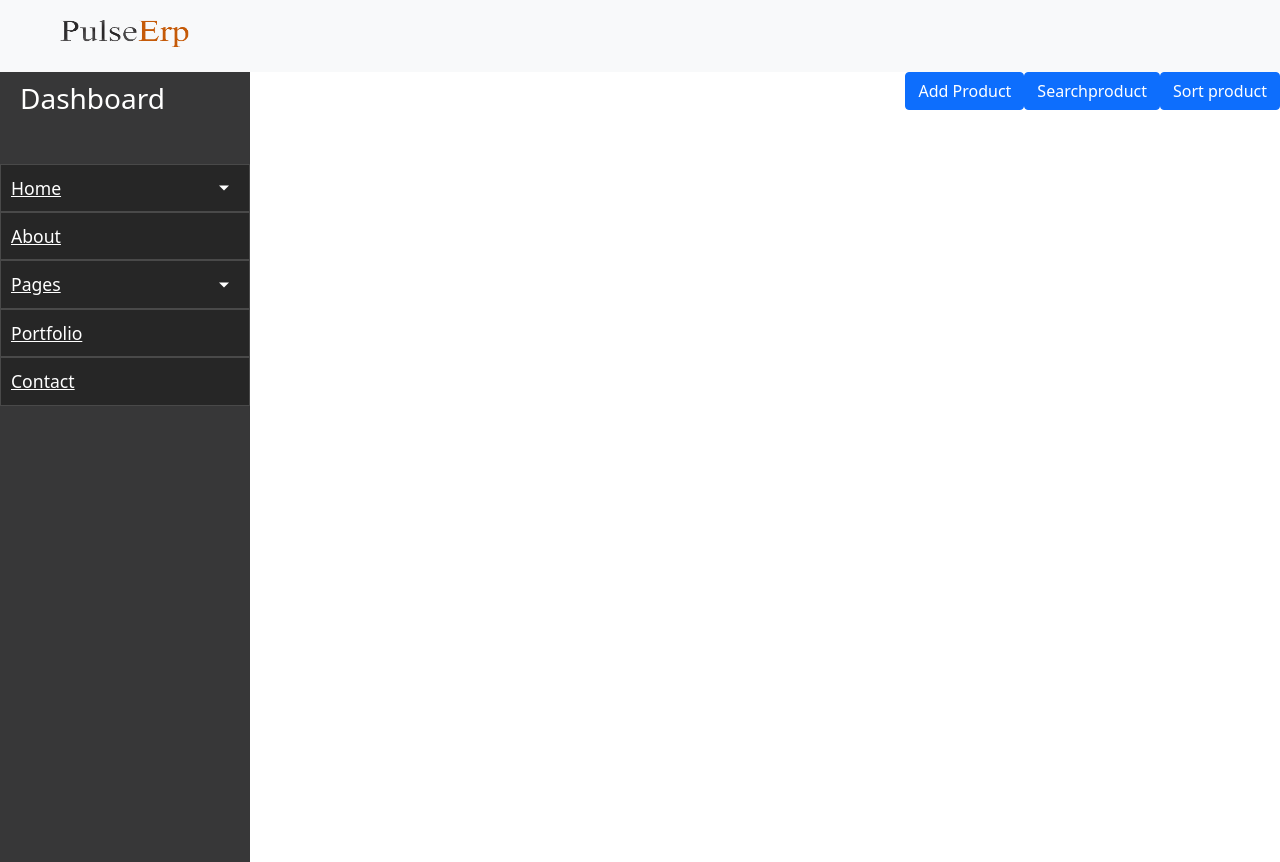
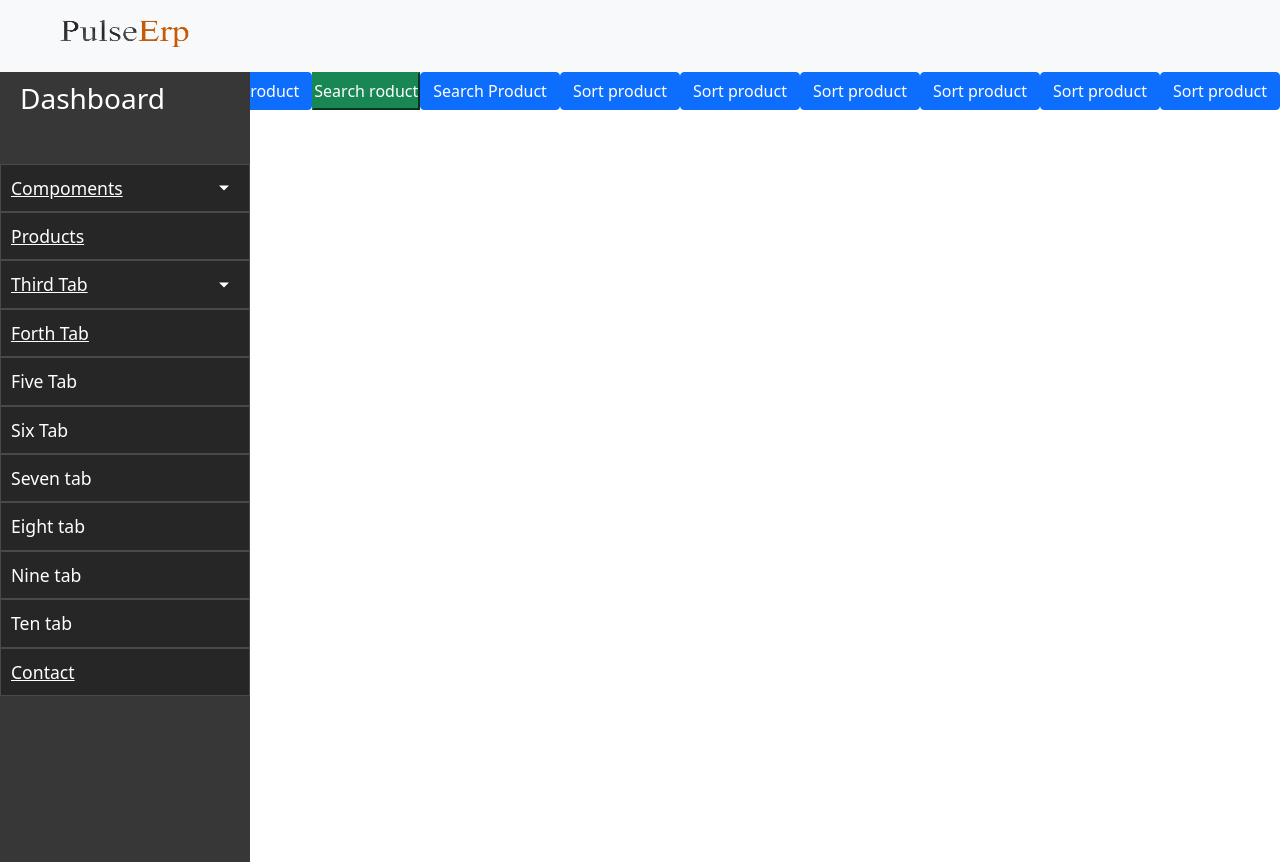
Before and after one commit to rcesunil9/pulseerpfrontend, a React (Create React App) app: page /dashboard in a window 1280 px wide. Built offline with nearby package versions, Linux system fonts and the light colour scheme.

Commit message:
dashborad  onging work

```diff
--- a/src/Dashbord/mainpage.js
+++ b/src/Dashbord/mainpage.js
@@ -1,5 +1,4 @@
 import React from 'react'
-
 const mainpage = () => {
   return (
     <div>
--- a/src/User/Signup.js
+++ b/src/User/Signup.js
@@ -24,6 +24,7 @@ const Login = () => {
     <InputGroupText>
       <FaUserAlt/>
     </InputGroupText>
+
     <Input type="Email"
               name="Email"
               id="E-mail"
--- a/src/navbar/Navbar.js
+++ b/src/navbar/Navbar.js
@@ -14,7 +14,19 @@ const Navbar = () => {
   </nav>
   <div className='d-flex justify-content-end '>
              <button className='btn btn-primary'>Add Product</button>
-    <button className='btn btn-primary'>Searchproduct</button>
+    <button className='btn-success'>Search roduct</button>
+    <button className='btn btn-primary'>Search Product</button>
+
+    <button className='btn btn-primary'>Sort product</button>
+
+    <button className='btn btn-primary'>Sort product</button>
+
+    <button className='btn btn-primary'>Sort product</button>
+
+    <button className='btn btn-primary'>Sort product</button>
+
+    <button className='btn btn-primary'>Sort product</button>
+
     <button className='btn btn-primary'>Sort product</button>
     </div>
 
--- a/src/sidebar/sidebar.js
+++ b/src/sidebar/sidebar.js
@@ -12,7 +12,7 @@ const sidebar = () => {
         <ul class="list-unstyled components">
 
             <li class="active">
-                <a href="#homeSubmenu" data-toggle="collapse" aria-expanded="false" class="dropdown-toggle">Home</a>
+                <a href="#homeSubmenu" data-toggle="collapse" aria-expanded="false" class="dropdown-toggle">Compoments</a>
                 {/* <ul class="collapse list-unstyled" id="homeSubmenu">
                     <li>
                         <a href="#">Home 1</a>
@@ -26,10 +26,10 @@ const sidebar = () => {
                 </ul> */}
             </li>
             <li>
-                <a href="#">About</a>
+                <a href="#">Products</a>
             </li>
             <li>
-                <a href="#pageSubmenu" data-toggle="collapse" aria-expanded="false" class="dropdown-toggle">Pages</a>
+                <a href="#pageSubmenu" data-toggle="collapse" aria-expanded="false" class="dropdown-toggle">Third Tab</a>
                 {/* <ul class="collapse list-unstyled" id="pageSubmenu">
                     <li>
                         <a href="#">Page 1</a>
@@ -42,9 +42,22 @@ const sidebar = () => {
                     </li>
                 </ul> */}
             </li>
-            <li>
-                <a href="#">Portfolio</a>
+               <li>
+                <a href="#">Forth Tab</a>
             </li>
+              <li>
+              <a herf="#">Five Tab</a>
+               </li>
+              <li> <a herf="#"> Six Tab </a>
+              </li>
+              <li> <a herf="#"> Seven tab </a>
+              </li>
+              <li><a herf="#"> Eight tab </a>
+              </li>
+              <li><a herf="#"> Nine tab </a>
+              </li>
+              <li><a herf="#"> Ten tab </a>
+              </li>
             <li>
                 <a href="#">Contact</a>
             </li>
```
